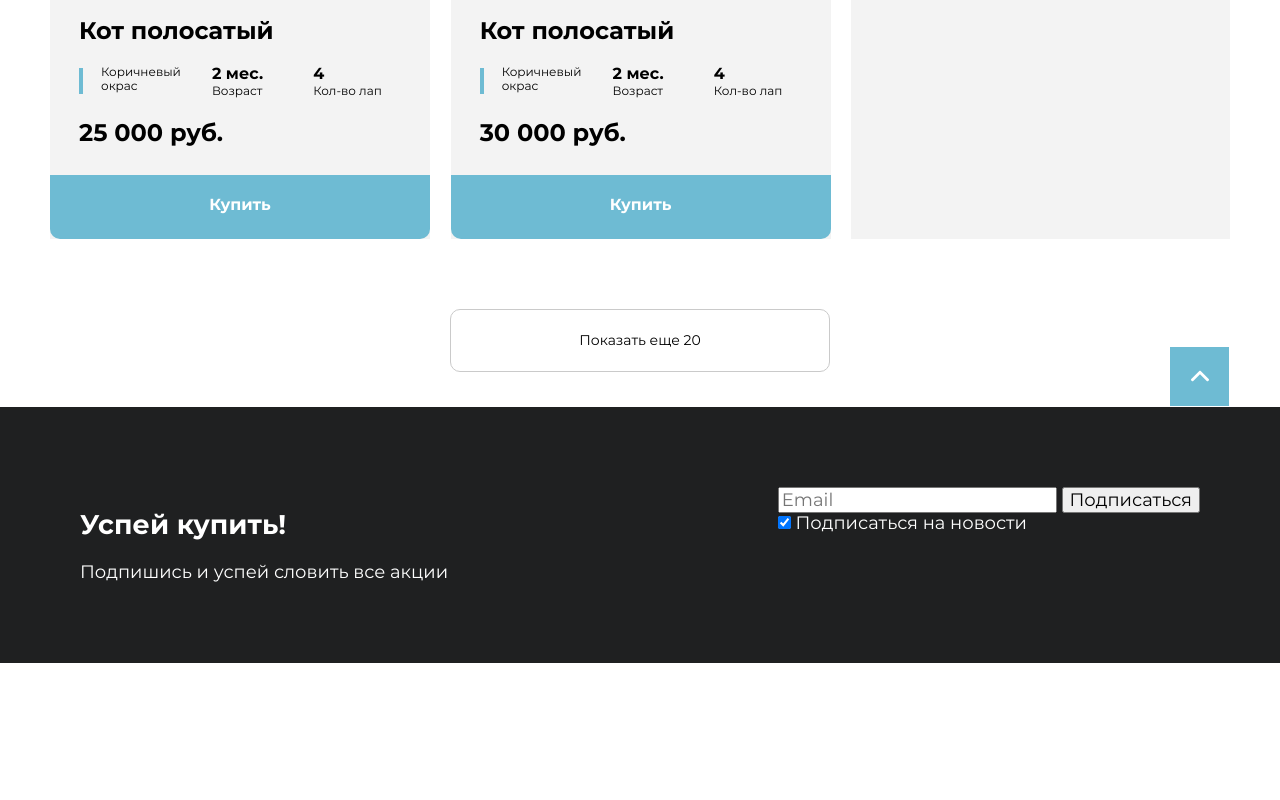
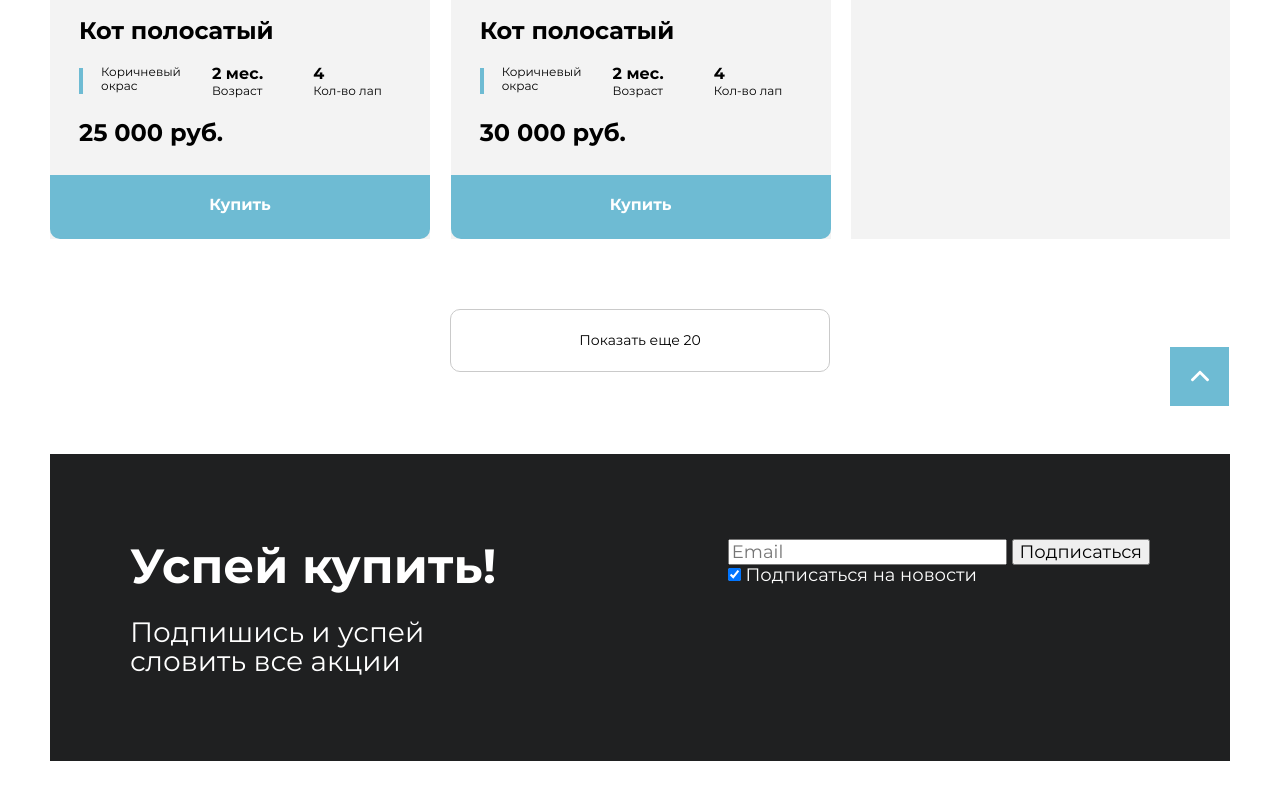
Before and after one commit to elmiramm/testTask, a website: page #src/index.html in a window 1280 px wide. Shown: the part 1164-1964 px from the top of the page. Before the commit the page ends 1827 px from the top, so only its background shows below. Drawn offline with nearby package versions, Linux system fonts and the light colour scheme; files that its build step writes are made by us from their sources; files whose address does not match are found by name; a web font is replaced by a local one.

Commit message:
css footer__right-elements

```diff
--- a/#src/index.html
+++ b/#src/index.html
@@ -233,7 +233,8 @@
     </div>
   </section>
   <footer class="footer">
-    <div class="container footer__container">
+    <div class="container">
+      <div class="footer__container">
         <div class="footer__left-elements">
           <h2 class="footer__title">
             Успей купить!
@@ -249,8 +250,8 @@
             <input type="checkbox" id="subscription__news" checked>
             <label for="subscription__news">Подписаться на новости</label>
           </div>
-
         </form>
+      </div>
     </div>
   </footer>
 </body>
--- a/#src/scss/style.scss
+++ b/#src/scss/style.scss
@@ -41,6 +41,13 @@ p {
   list-style: none;
   margin: 0;
   padding: 0;
+}
+h1,
+h2,
+h3,
+h4,
+h5 {
+  margin: 0;
 }
 
 .container {
@@ -115,6 +122,7 @@ p {
     display: flex;
     flex-direction: column;
     align-items: center;
+    margin-bottom: 47px;
     position: relative;
     &::before {
       content: "";
@@ -243,7 +251,6 @@ p {
     font-size: 16px;
   }
 }
-
 .btn {
   cursor: pointer;
   font-family: "Montserrat", sans-serif;
@@ -258,21 +265,32 @@ p {
   margin-bottom: 35px;
   font-size: 14px;
 }
-
 .is-disabled {
   background-color: #000000;
 }
-
 .footer {
   &__container {
     background-color: #1f2021;
     color: #ffffff;
-    padding: 80px;
+    padding: 85px 80px;
     display: flex;
     justify-content: space-between;
+    margin-bottom: 114px;
+  }
+  &__left-elements {
+    max-width: 370px;
   }
   &__right-elements {
     display: flex;
     flex-direction: column;
   }
+  &__title {
+    font-size: 48px;
+    font-weight: 700;
+    margin-bottom: 24px;
+  }
+  &__discription {
+    font-size: 28px;
+    line-height: 29px;
+  }
 }
```
Also changed, not shown: testTask/index.html (+3 -2 lines), testTask/css/style.css, testTask/css/style.min.css. Lines whose indentation alone changed are shown as unchanged.
